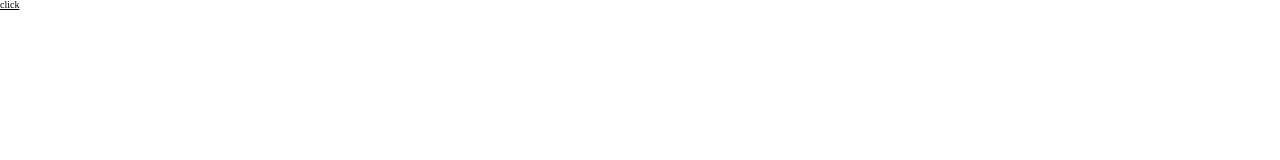
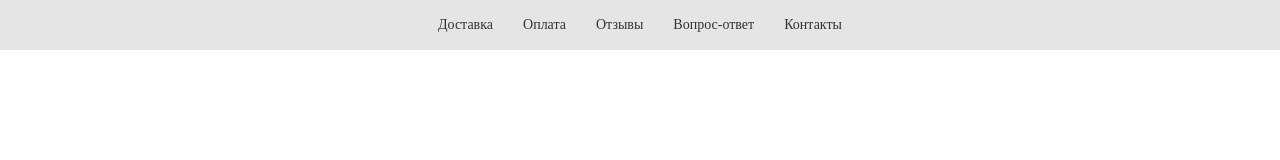
Before and after one commit to GibadVarrior/shop-chears, a website: page index.html in a window 1280 px wide. Drawn offline with Linux system fonts and the light colour scheme.

Commit message:
add styles and html for the header-navigation block

```diff
--- a/index.html
+++ b/index.html
@@ -8,6 +8,14 @@
     <link rel="stylesheet" href="./src/css/index.css">
 </head>
 <body>
-    <a href="#!"> click</a>
+   <section class="header-navigation">
+       <div class="wrapper header-navigation__wrapper">
+           <a href="#!" class="header-navigation__link">Доставка</a>
+           <a href="#!" class="header-navigation__link">Оплата</a>
+           <a href="#!" class="header-navigation__link">Отзывы</a>
+           <a href="#!" class="header-navigation__link">Вопрос-ответ</a>
+           <a href="#!" class="header-navigation__link">Контакты</a>
+       </div>
+   </section>
 </body>
 </html>
--- a/src/scss/constants/_constants.scss
+++ b/src/scss/constants/_constants.scss
@@ -1,6 +1,6 @@
 $primary1: #F13C6E;
 $primary2: #FFFFFF;
-$primary3: #EFEFEF;
+$primary3: #E5E5E5;
 
 $title-text-color: #000000;
 $link-text-color: #000000;
--- a/src/scss/global/_global.scss
+++ b/src/scss/global/_global.scss
@@ -5,6 +5,7 @@ html {
 }
 
 body {
+    margin: 0;
 }
 
 h1,
--- a/src/scss/index.scss
+++ b/src/scss/index.scss
@@ -1,2 +1,3 @@
 @import './constants/constants';
-@import './global/global'
+@import './global/global';
+@import './modules/header-navigation';
--- /dev/null
+++ b/src/scss/modules/_header-navigation.scss
@@ -0,0 +1,20 @@
+.header-navigation {
+   background: $primary3;
+
+   &__link {
+       font-size: 1.4rem;
+       line-height: 1.6rem;
+       color: $info-text-color;
+
+       &:not(:last-child) {
+           margin-right: 30px;
+       }
+   }
+
+   &__wrapper {
+       display: flex;
+       align-items: center;
+       justify-content: center;
+       padding: 17px 0;
+   }
+}
```
Also changed, not shown: src/css/index.css.
